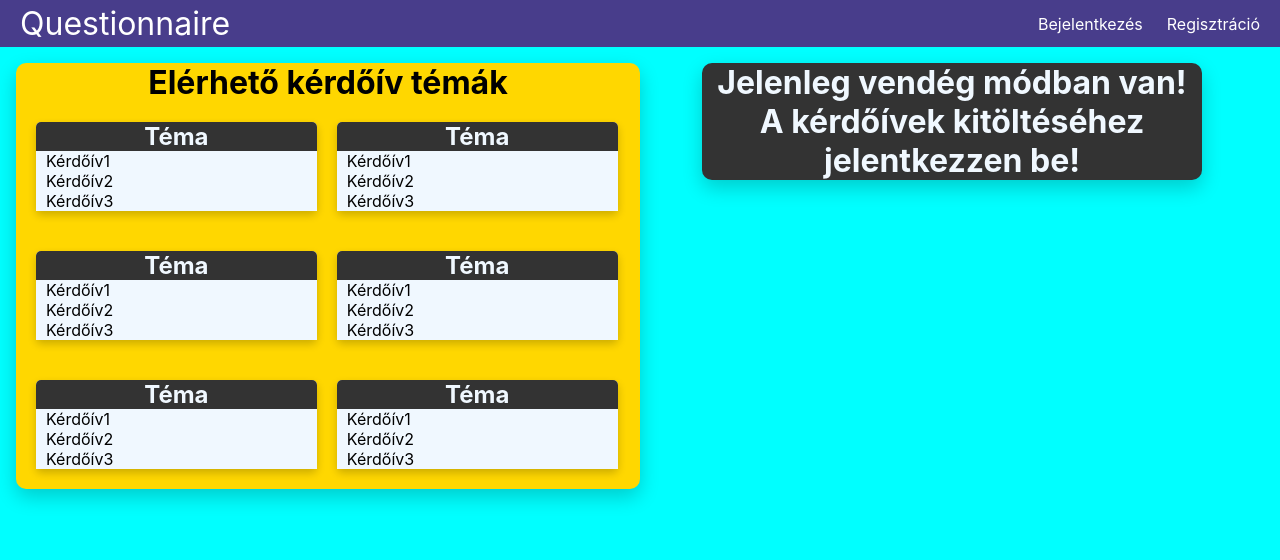
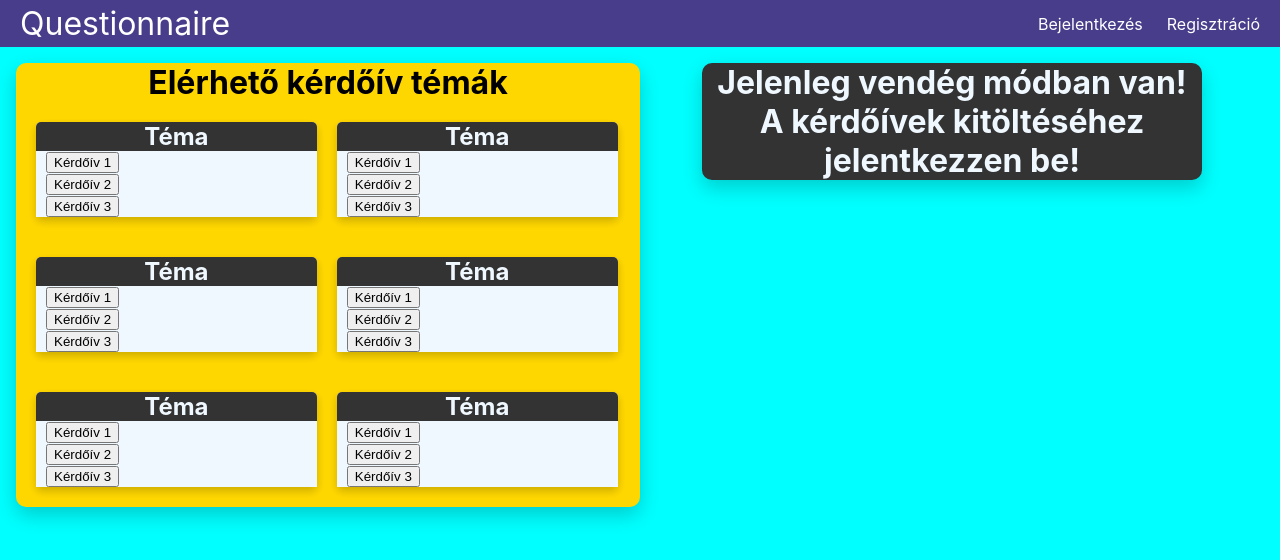
Before and after one commit to JaniITmer/Nagy-Projektmunka, a React (Create React App) app in the folder questionnaire/: page / in a window 1280 px wide. Shown: the top 560 px of the page. Built offline with nearby package versions, Linux system fonts and the light colour scheme.

Commit message:
Home.js - Kérdőív gombok létrehozása

```diff
--- a/questionnaire/src/pages/Home.js
+++ b/questionnaire/src/pages/Home.js
@@ -9,49 +9,50 @@ export default function Home() {
         <div className="card">
             <h2>Téma</h2>
             <div class="card-content">
-                <p>Kérdőív1</p>
-                <p>Kérdőív2</p>
-                <p>Kérdőív3</p>
+                <p><button className="fill-out-button">Kérdőív 1</button></p>
+                <p><button className="fill-out-button">Kérdőív 2</button></p>
+                <p><button className="fill-out-button">Kérdőív 3</button></p>
+
             </div>
         </div>
         <div className="card">
             <h2>Téma</h2>
             <div class="card-content">
-                <p>Kérdőív1</p>
-                <p>Kérdőív2</p>
-                <p>Kérdőív3</p>
+            <p><button className="fill-out-button">Kérdőív 1</button></p>
+                <p><button className="fill-out-button">Kérdőív 2</button></p>
+                <p><button className="fill-out-button">Kérdőív 3</button></p>
             </div>
         </div>
         <div className="card">
             <h2>Téma</h2>
             <div class="card-content">
-                <p>Kérdőív1</p>
-                <p>Kérdőív2</p>
-                <p>Kérdőív3</p>
+            <p><button className="fill-out-button">Kérdőív 1</button></p>
+                <p><button className="fill-out-button">Kérdőív 2</button></p>
+                <p><button className="fill-out-button">Kérdőív 3</button></p>
             </div>
         </div>
         <div className="card">
             <h2>Téma</h2>
             <div class="card-content">
-                <p>Kérdőív1</p>
-                <p>Kérdőív2</p>
-                <p>Kérdőív3</p>
+            <p><button className="fill-out-button">Kérdőív 1</button></p>
+                <p><button className="fill-out-button">Kérdőív 2</button></p>
+                <p><button className="fill-out-button">Kérdőív 3</button></p>
             </div>
         </div>
         <div className="card">
             <h2>Téma</h2>
             <div class="card-content">
-                <p>Kérdőív1</p>
-                <p>Kérdőív2</p>
-                <p>Kérdőív3</p>
+            <p><button className="fill-out-button">Kérdőív 1</button></p>
+                <p><button className="fill-out-button">Kérdőív 2</button></p>
+                <p><button className="fill-out-button">Kérdőív 3</button></p>
             </div>
         </div>
         <div className="card">
             <h2>Téma</h2>
             <div class="card-content">
-                <p>Kérdőív1</p>
-                <p>Kérdőív2</p>
-                <p>Kérdőív3</p>
+            <p><button className="fill-out-button">Kérdőív 1</button></p>
+                <p><button className="fill-out-button">Kérdőív 2</button></p>
+                <p><button className="fill-out-button">Kérdőív 3</button></p>
             </div>
         </div>
 
```
